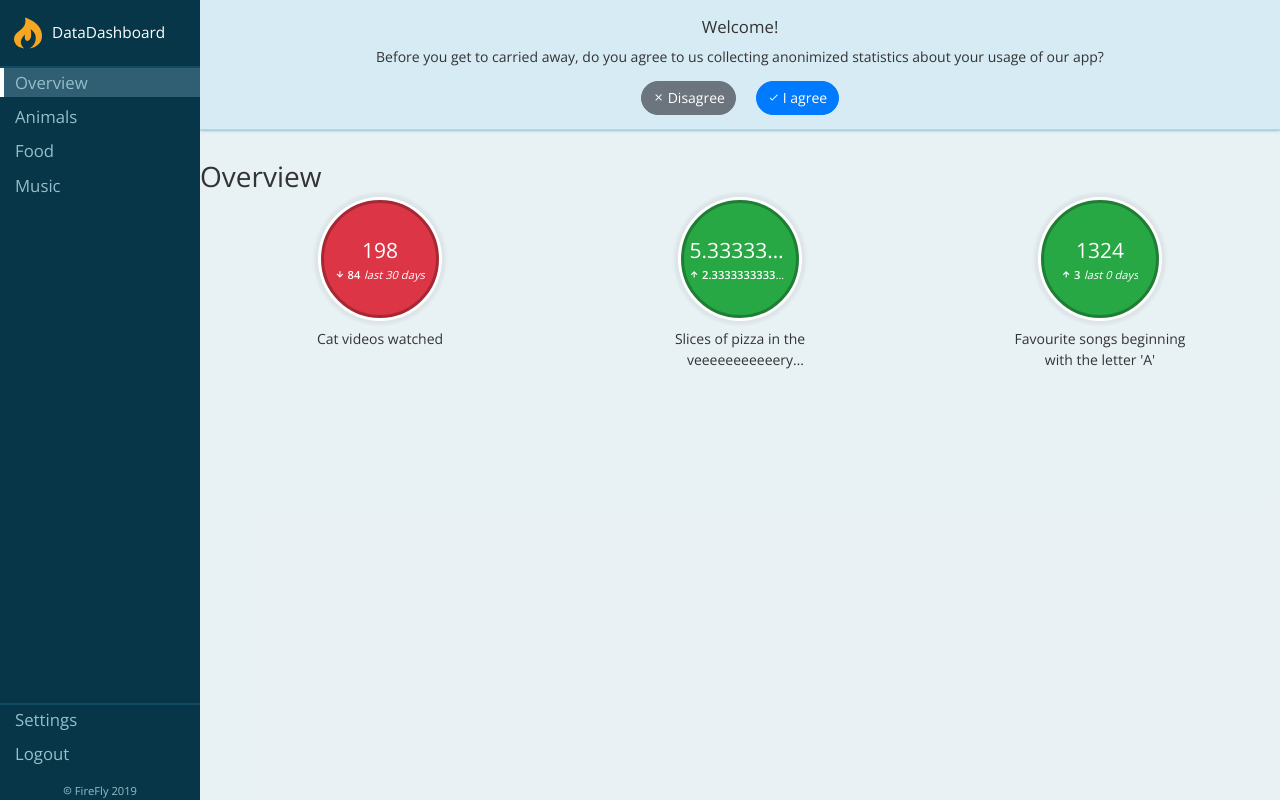
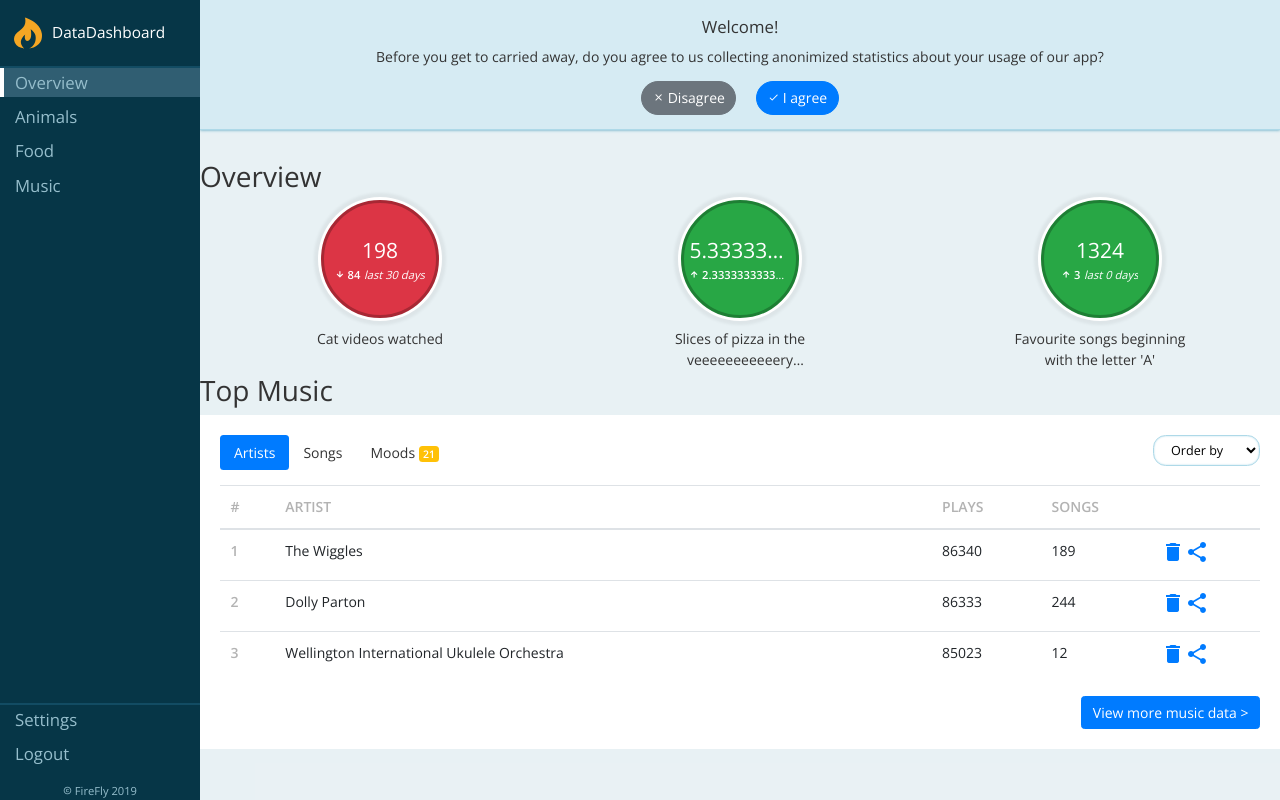
Before and after one commit to ljmcadenas/firefly, an Angular app: page /main/overview in a window 1280 px wide. Built offline with nearby package versions, Linux system fonts and the light colour scheme.

Commit message:
Tab implementation

```diff
--- /dev/null
+++ b/src/app/music/api/api-urls.ts
@@ -0,0 +1,3 @@
+export const API_URLS = {
+	topMusic: '?view=top',
+};
--- /dev/null
+++ b/src/app/music/api/dtos/top-music.dto.ts
@@ -0,0 +1,6 @@
+export interface TopMusicDto {
+	id: string;
+	artist: string;
+	plays: number;
+	songs: number;
+}
--- /dev/null
+++ b/src/app/music/api/music-api.service.ts
@@ -0,0 +1,20 @@
+import { HttpClient } from '@angular/common/http';
+import { Injectable } from '@angular/core';
+import { Observable } from 'rxjs';
+import { environment } from 'src/environments/environment';
+import { API_URLS } from './api-urls';
+import { TopMusicDto } from './dtos/top-music.dto';
+
+@Injectable({ providedIn: 'root' })
+export class MusicApiService {
+	private get apiBaseURL() {
+		return environment.services.music;
+	}
+
+	constructor(private http: HttpClient) {}
+
+	public getTopMusic(): Observable<TopMusicDto[]> {
+		const resource = `${this.apiBaseURL}${API_URLS.topMusic}`;
+		return this.http.get<TopMusicDto[]>(resource);
+	}
+}
--- a/src/app/overview/overview.component.html
+++ b/src/app/overview/overview.component.html
@@ -23,3 +23,67 @@
 		</firefly-kpi-widget>
 	</div>
 </section>
+
+<section>
+	<header>
+		<h2>Top Music</h2>
+	</header>
+	<div>
+		<firefly-tab-group>
+			<!-- Artists Tab -->
+			<firefly-tab title="Artists">
+				<ng-template tabBody>
+					<firefly-grid
+						[colDef]="artistGridColDef"
+						[data]="$any(artistGridData$ | async)"
+					></firefly-grid>
+				</ng-template>
+
+				<ng-template tabControls>
+					<div class="dropdown">
+						<select>
+							<option
+								class="placeholder"
+								value=""
+								disabled
+								selected
+								hidden
+							>
+								Order by
+							</option>
+							<option>Most Played</option>
+							<option>More Songs</option>
+						</select>
+					</div>
+				</ng-template>
+			</firefly-tab>
+
+			<!-- Songs Tab -->
+			<firefly-tab title="Songs">
+				<p>Coming soon!</p>
+			</firefly-tab>
+
+			<!-- Moods Tab -->
+			<firefly-tab>
+				<ng-template tabTitle>
+					Moods
+					<span class="badge badge-light bg-warning text-white"
+						>21</span
+					>
+				</ng-template>
+
+				<ng-template tabBody>
+					<p>Coming soon!</p>
+				</ng-template>
+			</firefly-tab>
+
+			<ng-container tabFooter>
+				<div class="text-right">
+					<button class="btn btn-primary" [routerLink]="['../music']">
+						View more music data >
+					</button>
+				</div>
+			</ng-container>
+		</firefly-tab-group>
+	</div>
+</section>
--- a/src/app/overview/overview.component.ts
+++ b/src/app/overview/overview.component.ts
@@ -1,7 +1,10 @@
 import { ChangeDetectionStrategy, Component, OnInit } from '@angular/core';
 import { Observable } from 'rxjs';
 import { map } from 'rxjs/operators';
+import { GridColDef } from '../core/grid/models/grid-col-def.interface';
+import { GridData } from '../core/grid/models/grid-data.interface';
 import { Kpi } from '../core/kpi-widget/models/kpi.interface';
+import { MusicApiService } from '../music/api/music-api.service';
 import { KpiDto } from './api/dtos/kpi.dto';
 import { OverviewApiService } from './api/overview-api.service';
 
@@ -13,8 +16,13 @@ import { OverviewApiService } from './api/overview-api.service';
 })
 export class OverviewComponent implements OnInit {
 	public kpiData$!: Observable<Kpi[]>;
+	public artistGridColDef!: GridColDef[];
+	public artistGridData$!: Observable<GridData[]>;
 
-	constructor(private overviewApiService: OverviewApiService) {}
+	constructor(
+		private overviewApiService: OverviewApiService,
+		private musicApiService: MusicApiService
+	) {}
 
 	public ngOnInit(): void {
 		this.kpiData$ = this.overviewApiService.getKpi().pipe(
@@ -26,6 +34,7 @@ export class OverviewComponent implements OnInit {
 				}));
 			})
 		);
+		this.setupTopMusic();
 	}
 
 	public trackKpi(_i: number, value: Kpi): number {
@@ -39,4 +48,37 @@ export class OverviewComponent implements OnInit {
 	private calculateValueDiff(kpi: KpiDto): number {
 		return Math.abs(kpi.current.value - kpi.previous.value);
 	}
+
+	private setupTopMusic(): void {
+		this.artistGridColDef = [
+			{
+				field: 'id',
+				label: '#',
+				width: '5%',
+			},
+			{
+				field: 'artist',
+				label: 'ARTIST',
+				width: '60%',
+			},
+			{
+				field: 'plays',
+				label: 'PLAYS',
+				width: '10%',
+			},
+			{
+				field: 'songs',
+				label: 'SONGS',
+				width: '10%',
+			},
+		];
+
+		this.artistGridData$ = this.musicApiService
+			.getTopMusic()
+			.pipe(
+				map((dtos) =>
+					dtos.map(({ id, ...rest }) => ({ id, ...rest } as GridData))
+				)
+			);
+	}
 }
--- a/src/environments/environment.ts
+++ b/src/environments/environment.ts
@@ -7,6 +7,7 @@ export const environment = {
 	services: {
 		overview: 'https://api.firefly.co/overview',
 		userSettings: 'https://api.firefly.co/user-settings',
+		music: 'https://api.firefly.co/music',
 	},
 };
 
--- a/src/mocks/mock-server.interceptor.ts
+++ b/src/mocks/mock-server.interceptor.ts
@@ -9,12 +9,14 @@ import {
 } from '@angular/common/http';
 import { Injectable } from '@angular/core';
 import { environment } from 'src/environments/environment';
+import { TOP_MUSIC_DTOS } from './music.mock';
 import { KPI_DTOS } from './overview.mock';
 import { USER_SETTINGS_DTO } from './user-settings.mock';
 
 const MOCK_RESOURCES = {
 	[`${environment.services.overview}/kpi`]: KPI_DTOS,
 	[`${environment.services.userSettings}`]: USER_SETTINGS_DTO,
+	[`${environment.services.music}?view=top`]: TOP_MUSIC_DTOS,
 };
 
 @Injectable({
--- /dev/null
+++ b/src/mocks/music.mock.ts
@@ -0,0 +1,22 @@
+import { TopMusicDto } from 'src/app/music/api/dtos/top-music.dto';
+
+export const TOP_MUSIC_DTOS: TopMusicDto[] = [
+	{
+		id: '1',
+		artist: 'The Wiggles',
+		plays: 86340,
+		songs: 189,
+	},
+	{
+		id: '2',
+		artist: 'Dolly Parton',
+		plays: 86333,
+		songs: 244,
+	},
+	{
+		id: '3',
+		artist: 'Wellington International Ukulele Orchestra',
+		plays: 85023,
+		songs: 12,
+	},
+];
```
Also changed, not shown: src/app/overview/overview.module.ts (+9 -1 lines).
